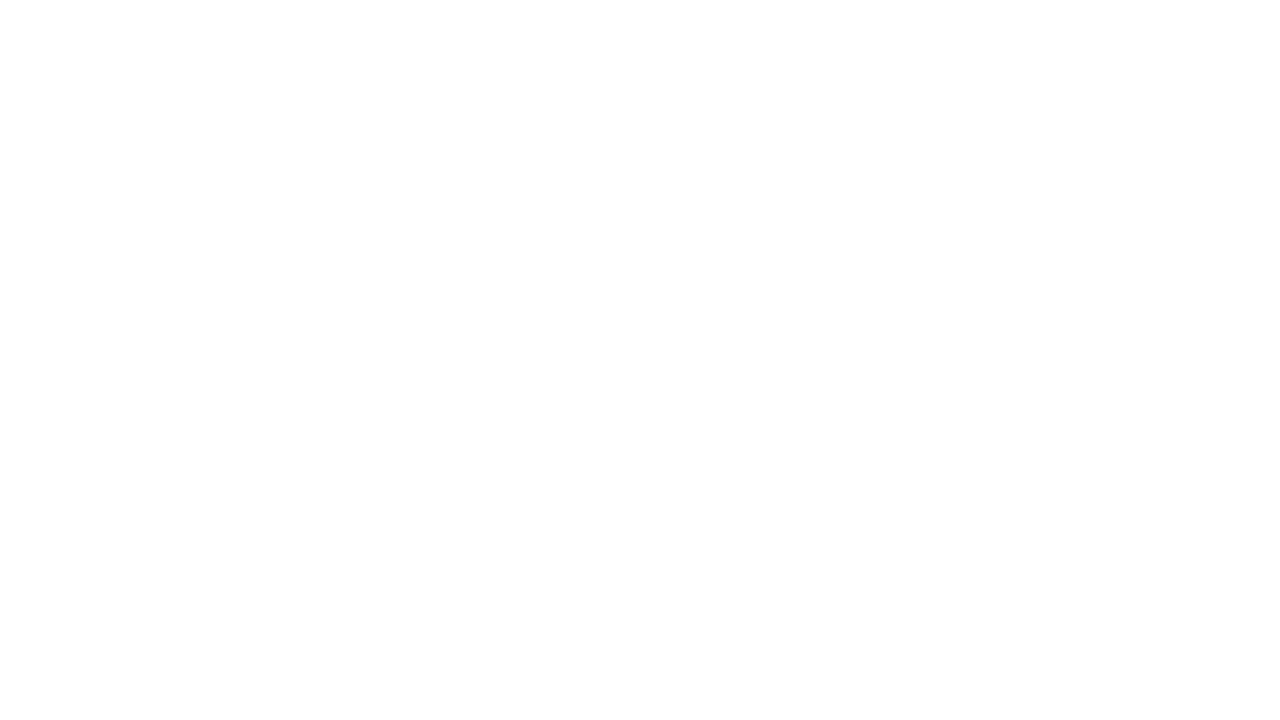
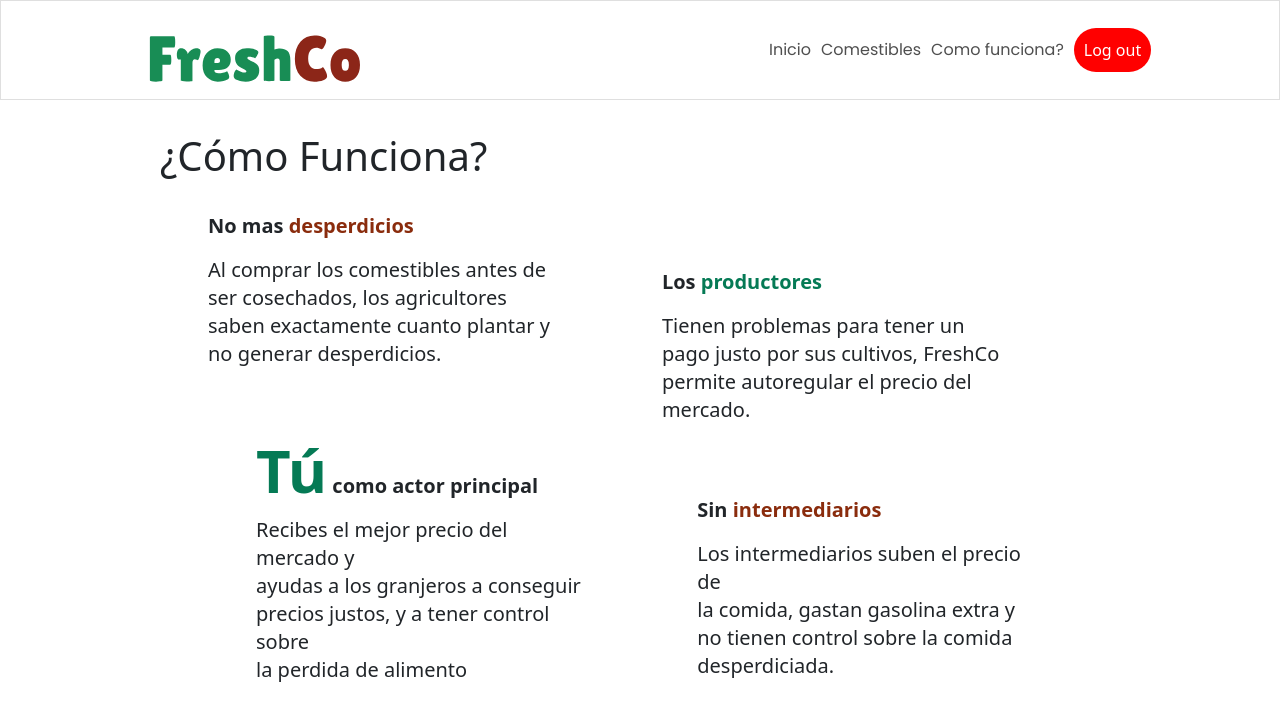
Before and after one commit to CarloLj/FreshCo, a React (Create React App) app in the folder fresh-co-web/: page /About in a window 1280 px wide. Before the commit this address had no page. Shown: the top 720 px of the page. Built offline with nearby package versions, Linux system fonts and the light colour scheme.

Commit message:
About Page

```diff
--- a/fresh-co-web/src/App.js
+++ b/fresh-co-web/src/App.js
@@ -3,6 +3,7 @@ import React, { Fragment } from "react";
 import "./App.css";
 import Feed from "./Pages/Feed";
 import Details from "./Pages/Details";
+import About from "./Pages/About";
 
 function App() {
   return (
@@ -11,6 +12,7 @@ function App() {
             <Routes>
                 <Route exact path='/Feed' element = {<Feed/>}/>
                 <Route exact path='/Details' element = {<Details/>}/>
+                <Route exact path='/About' element = {<About/>}/>
             </Routes>
         </Fragment>
     </Router>
--- a/fresh-co-web/src/Components/DetailsCard.js
+++ b/fresh-co-web/src/Components/DetailsCard.js
@@ -16,7 +16,7 @@ export default function ProductCard({
     <div class="text-center flex flex-row w-2/6">
       <img
         src="https://images.squarespace-cdn.com/content/v1/61a6c189699860277d86f44c/1655567052649-1J920SI5C5KCXHP5KA44/image-asset.jpeg"
-        class="rounded-full w-32 mb-4 mx-auto translate-y-4 "
+        class="rounded-full sm:w-32 h-32 mb-4 mx-auto translate-y-4 "
         alt="Avatar"
       />
       <div class="translate-y-5">
--- a/fresh-co-web/src/Components/ProductCard.js
+++ b/fresh-co-web/src/Components/ProductCard.js
@@ -13,21 +13,21 @@ export default function ProductCard({
 
 {
   return (
-    <div class ="relative flex flex-row h-36">
-      <img class=" w-full md:w-24 h-24 rounded-t-lg md:rounded-full translate-x-6 translate-y-6" src={ImagenUrl} alt="" />
+    <div class ="relative flex flex-row h-36 sm:shrink-0">
+      <img class=" w-full sm:w-24 h-24 rounded-t-lg sm:rounded-full translate-x-6 translate-y-6" src={ImagenUrl} alt="" />
 
-      <div class="flex flex-col md:flex-row md:max-w-xl rounded-lg bg-white shadow-lg">
+      <div class="flex flex-col sm:flex-row sm:max-w-xl rounded-lg bg-white shadow-lg">
 
         <div class="p-6 flex flex-col justify-start">
           <h3 class="text-gray-900 text-2xl font-medium mb-2 text-left -translate-y-3">{Nombre}</h3>
-          <p class="text-gray-900 text-md font-medium mb-2 text-left translate-x-2 -translate-y-5">{Tipo}</p>
+          <p class="text-gray-900 text-sm font-medium mb-2 text-left translate-x-2 -translate-y-5">{Tipo}</p>
 
           <p class="  -translate-x-2 font-normal txt-xs translate-y-3 text-gray-600 text-base">Precio Total: {Precio} $ / Kg
-            <p class=" whitespace-pre txt-xs inline-block text-gray-600 text-base">            Stock: {Cantidad} T</p></p>
+            <p class=" whitespace-pre txt-xs inline-block text-gray-600 text-base">                       Stock: {Cantidad} T</p></p>
 
         </div>
       </div>
-      <button type="button" class=" text-4xl w-full md:w-12 h-12 -translate-x-6 translate-y-12  align-middle bg-green-500 text-white  uppercase rounded-full shadow-md hover:bg-green-600 hover:shadow-lg focus:bg-green-600 focus:shadow-lg focus:outline-none focus:ring-0 active:bg-green-700 active:shadow-lg transition duration-150 ease-in-out">+</button>
+      <button type="button" class="text-center text-xl w-full sm:w-12 h-12 -translate-x-6 translate-y-12 bg-green-500 text-white  uppercase rounded-full shadow-md hover:bg-green-600 hover:shadow-lg focus:bg-green-600 focus:shadow-lg focus:outline-none focus:ring-0 active:bg-green-700 active:shadow-lg transition duration-150 ease-in-out">+</button>
     </div>
   );
 }
--- a/fresh-co-web/src/Components/ProductGrid.js
+++ b/fresh-co-web/src/Components/ProductGrid.js
@@ -15,9 +15,9 @@ export default function ProductCard({
   return (
     <section class="overflow-hidden text-gray-700 ">
   <div class="container px-5 py-2 mx-auto lg:pt-12 lg:px-32">
-    <div class="flex flex-wrap -m-1 md:-m-2">
+    <div class="flex flex-wrap -m-1 sm:-m-2">
       <div class="flex flex-wrap w-1/2">
-        <div class="w-full p-1 md:p-2">
+        <div class="w-full p-1 sm:p-2">
           <GridCards
             Nombre = "Tomate"
             Tipo = "Sierreño"
@@ -28,7 +28,7 @@ export default function ProductCard({
       </div>
 
       <div class="flex flex-wrap w-1/2">
-        <div class="w-full p-1 md:p-2">
+        <div class="w-full p-1 sm:p-2">
         <GridCards
             Nombre = "Tomate"
             Tipo = "Sierreño"
@@ -38,7 +38,7 @@ export default function ProductCard({
         </div>
       </div>
       <div class="flex flex-wrap w-1/2">
-        <div class="w-full p-1 md:p-2">
+        <div class="w-full p-1 sm:p-2">
         <GridCards
             Nombre = "Tomate"
             Tipo = "Sierreño"
@@ -48,7 +48,7 @@ export default function ProductCard({
         </div>
       </div>
       <div class="flex flex-wrap w-1/2">
-        <div class="w-full p-1 md:p-2">
+        <div class="w-full p-1 sm:p-2">
         <GridCards
             Nombre = "Tomate"
             Tipo = "Sierreño"
--- /dev/null
+++ b/fresh-co-web/src/Pages/About.js
@@ -0,0 +1,60 @@
+import DetailsCard from '../Components/DetailsCard';
+import ProductCard from '../Components/ProductCard';
+import ProductGrid from '../Components/ProductGrid';
+import Header from '../Components/Header';
+
+function BasicExample() {
+  return (
+    <div>
+        <Header/>
+        <center>
+          <div class="text-start px-40 pt-8">
+            <h1> ¿Cómo Funciona?
+            </h1>
+            <div class ="flex flex-row flex space-x-28 space-y-14 px-12 pt-6">
+                <p class = "font-bold text-xl">No mas  <p class = "text-orange-800 inline-block"> desperdicios </p>
+                <p class=" font-normal">
+                    Al comprar los comestibles antes de <br>
+                    </br> ser cosechados, los agricultores <br>
+                    </br>saben exactamente cuanto plantar y <br>
+                    </br>no generar desperdicios.
+                </p>
+                </p>
+
+                <p class = "font-bold text-xl inline-block">Los <p class = "text-green-600 inline-block"> productores </p>
+                <p class=" font-normal">
+                    Tienen problemas para tener un  <br>
+                    </br> pago justo por sus cultivos, FreshCo <br>
+                    </br> permite autoregular el precio del <br>
+                    </br> mercado.
+                </p>
+                </p>
+            </div>
+
+            <div class ="flex flex-row flex space-x-28 space-y-14 px-24 ">
+                <p class = "font-bold text-xl"><p class = "text-6xl text-green-600 inline-block"> Tú </p> como actor principal
+                <p class=" font-normal">
+                    Recibes el mejor precio del mercado y <br>
+                    </br> ayudas a los granjeros a conseguir <br>
+                    </br> precios justos, y a tener control sobre <br>
+                    </br> la perdida de alimento
+                </p>
+                </p>
+
+                <p class = "font-bold text-xl inline-block"> Sin <p class = "text-orange-800 inline-block"> intermediarios </p>
+                <p class=" font-normal">
+                    Los intermediarios suben el precio de  <br>
+                    </br> la comida, gastan gasolina extra y  <br>
+                    </br> no tienen control sobre la comida <br>
+                    </br> desperdiciada.
+                </p>
+                </p>
+            </div>
+
+          </div>
+        </center>
+    </div>
+  );
+}
+
+export default BasicExample;
```
